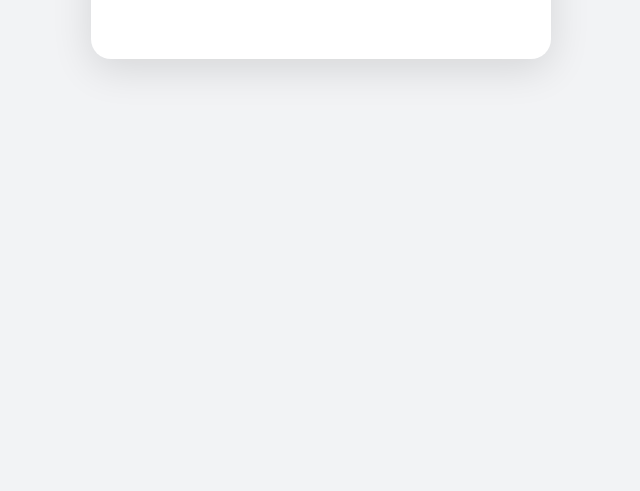
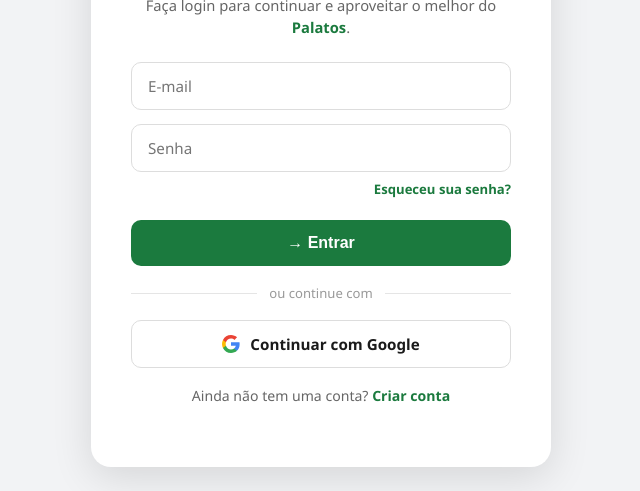
Before and after one commit to connectaudioeletronicos-prog/Mimenu, a plain HTML site: page frontend/cliente-login.html in a window 1280 px wide. Shown: the part 618-1109 px from the top of the page, without its empty margins (319-959 px from the left). Before the commit the page ends 800 px from the top, so only its background shows below. Drawn offline with Linux system fonts and the light colour scheme.

Commit message:
Update cliente-login.html

```diff
--- a/frontend/cliente-login.html
+++ b/frontend/cliente-login.html
@@ -10,6 +10,7 @@
   <div class="auth-caixa auth-caixa--login">
     <div class="auth-conteudo auth-conteudo--login">
       <div class="auth-logo auth-logo--centro">
+        <img src="img/logo-icone.png" alt="" class="auth-logo__icone">
         <span class="auth-logo__texto">pal<span class="auth-logo__destaque">a</span>tos</span>
         <div class="auth-logo__slogan">— MAIS SABOR. MAIS PEDIDOS. —</div>
       </div>
@@ -32,10 +33,24 @@
         <button type="submit" class="auth-botao-principal">→ Entrar</button>
       </form>
 
+      <div class="auth-divisor">ou continue com</div>
+      <button type="button" id="botao-google-login" class="auth-botao-google">
+        <svg width="18" height="18" viewBox="0 0 18 18">
+          <path fill="#4285F4" d="M17.64 9.2c0-.64-.06-1.25-.16-1.84H9v3.48h4.84a4.14 4.14 0 0 1-1.8 2.72v2.26h2.9c1.7-1.57 2.7-3.88 2.7-6.62z"/>
+          <path fill="#34A853" d="M9 18c2.43 0 4.47-.8 5.96-2.18l-2.9-2.26c-.8.54-1.84.86-3.06.86-2.35 0-4.34-1.59-5.05-3.72H.98v2.33A9 9 0 0 0 9 18z"/>
+          <path fill="#FBBC05" d="M3.95 10.7A5.4 5.4 0 0 1 3.67 9c0-.59.1-1.17.28-1.7V4.97H.98A9 9 0 0 0 0 9c0 1.45.35 2.83.98 4.03l2.97-2.33z"/>
+          <path fill="#EA4335" d="M9 3.58c1.32 0 2.5.45 3.44 1.35l2.58-2.58C13.46.89 11.43 0 9 0A9 9 0 0 0 .98 4.97l2.97 2.33C4.66 5.17 6.65 3.58 9 3.58z"/>
+        </svg>
+        Continuar com Google
+      </button>
+
       <p class="auth-rodape">Ainda não tem uma conta? <a href="cliente-cadastro.html">Criar conta</a></p>
     </div>
+
+    <div class="auth-foto auth-foto--login"></div>
   </div>
 
+  <script src="https://accounts.google.com/gsi/client" async defer></script>
   <script src="js/config.js"></script>
   <script src="js/cliente-auth.js"></script>
 </body>
```
